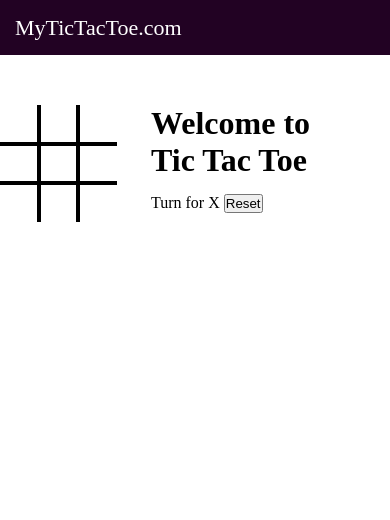
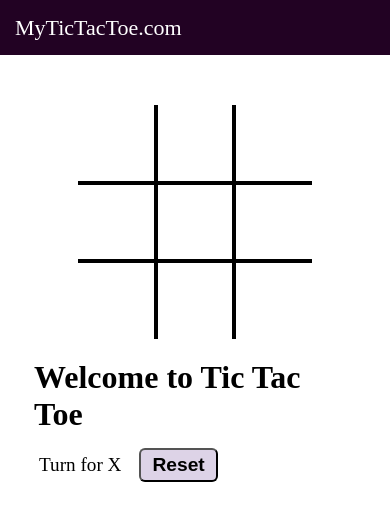
Before and after one commit to DecryptAG/TicTacToe, a plain HTML site: page index.html in a window 390 px wide. Both pictures are taken after a click on the button "Reset". Drawn offline with Linux system fonts and the light colour scheme.

Commit message:
added logic and responsiveness

```diff
--- a/index.js
+++ b/index.js
@@ -1,5 +1,7 @@
 console.log("Welcome to Tic Tac Toe");
 let turn = "X";
+let gameOver = false;
+
 
 //Function to change the turn
 const changeTurn = ()=>{
@@ -8,7 +10,24 @@ const changeTurn = ()=>{
 
 //Function to check win
 const checkWin = () => {
-
+    let boxtext = document.getElementsByClassName("boxtext");
+    let wins = [
+        [0,1,2],
+        [3,4,5],
+        [6,7,8],
+        [0,3,6],
+        [1,4,7],
+        [2,5,8],
+        [0,4,8],
+        [2,4,6]
+    ]
+    wins.forEach(e =>{
+        if((boxtext[e[0]].innerText === boxtext[e[1]].innerText) &&(boxtext[e[1]].innerText === boxtext[e[2]].innerText) && (boxtext[e[1]].innerText !== "") )
+        {
+            document.querySelector(".info").innerHTML = boxtext[e[0]].innerText + "  Won"
+            gameOver = true;
+        }
+    })
 }
 
 
@@ -23,7 +42,21 @@ Array.from(boxes).forEach(element => {
             boxtext.innerHTML = turn;
             turn = changeTurn();
             checkWin();
-            document.querySelector(".info").innerHTML = "Turn for " + turn;
+            if(!gameOver){
+                document.querySelector(".info").innerHTML = "Turn for " + turn;
+            }
         }
     })
 })
+
+//Add on event listener for reset
+
+reset.addEventListener("click",() =>{
+    let boxtext = document.getElementsByClassName("boxtext");
+    Array.from(boxtext).forEach((element) =>{
+        element.innerHTML = "";
+    })
+    turn = "X"
+    gameOver = false
+    document.querySelector(".info").innerHTML = "Turn for " + turn;
+})
--- a/styles.css
+++ b/styles.css
@@ -47,6 +47,22 @@ nav ul{
 .gameInfo div{
     padding:15px 0;
 }
+.info{
+    font-size: 1.2rem;
+    padding: 0 5px;
+}
+#reset{
+    padding: 4px 11px;
+    margin: 0 9px;
+    background-color: #ddd3e7;
+    font-size: 1.2rem;
+    border-radius: 6px;
+    cursor: pointer;
+    font-weight: bold;
+}
+
+
+
 .br-0{
     border-right:0;
 }
@@ -59,3 +75,18 @@ nav ul{
 .bb-0{
     border-bottom:0;
 }
+
+
+@media screen and (max-width:600px)
+{
+    .gameContainer{
+        flex-wrap: wrap;
+    }
+    .gameInfo{
+        margin-top: 20px;
+    }
+    .container{
+        grid-template-rows: repeat(3,20vw);
+        grid-template-columns: repeat(3,20vw);
+    }
+}
```
